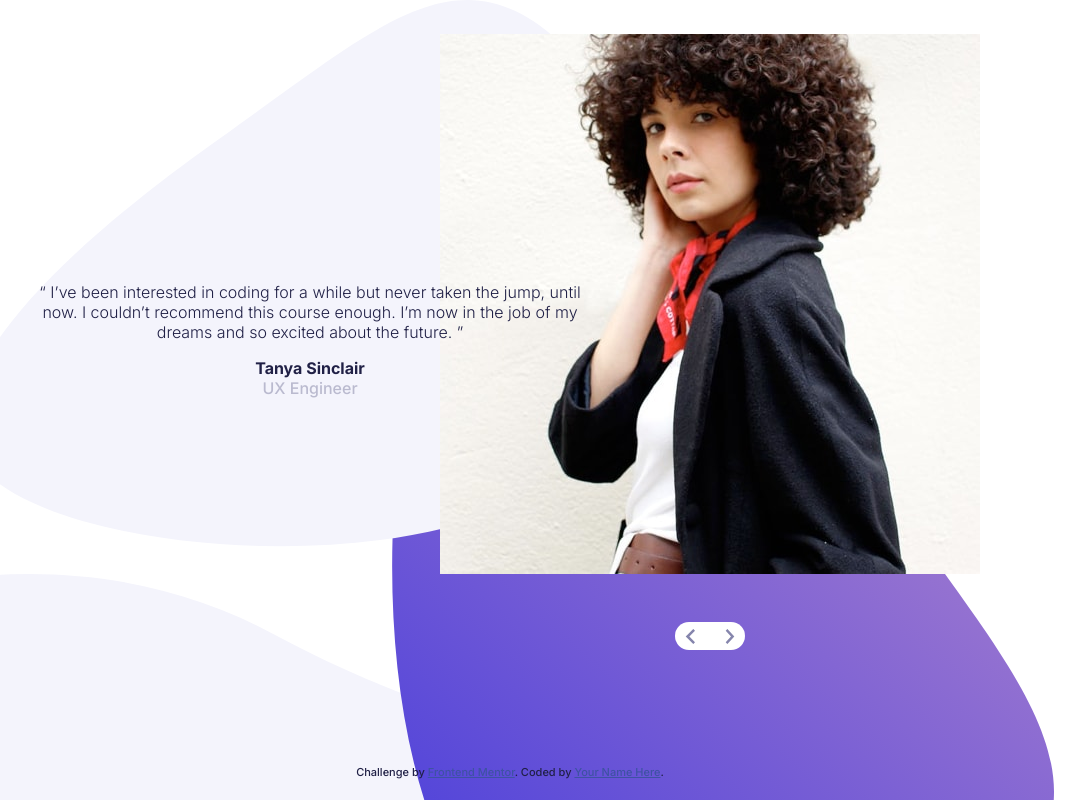
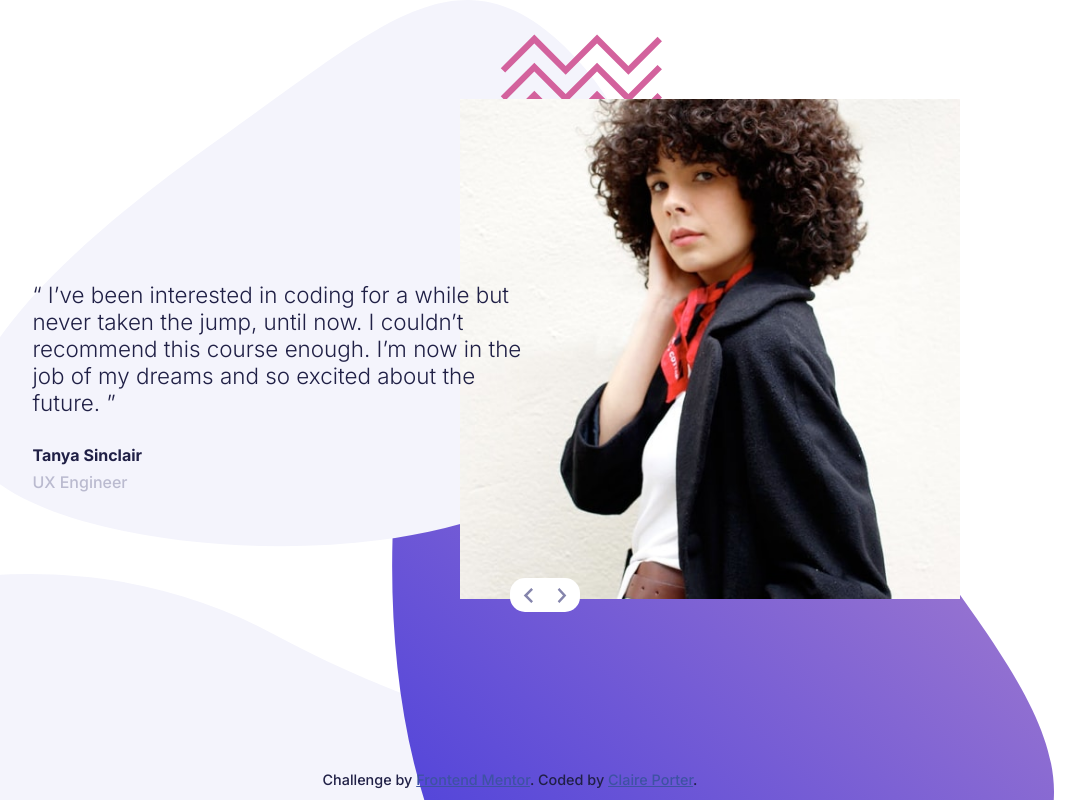
Before and after one commit to claireporter26/coding-bootcamp-testimonials, a plain HTML site: page index.html in a window 1280 px wide. Shown: the whole page, without its empty margins (130-1215 px from the left). Drawn offline with Linux system fonts and the light colour scheme.

Commit message:
worked on desktop foreground

```diff
--- a/index.html
+++ b/index.html
@@ -57,7 +57,7 @@
   <footer>
     <div class="attribution">
       Challenge by <a href="https://www.frontendmentor.io?ref=challenge" target="_blank">Frontend Mentor</a>.
-      Coded by <a href="#">Your Name Here</a>.
+      Coded by <a href="#">Claire Porter</a>.
     </div>
   </footer>
 </body>
--- a/scss/modules/_footer.scss
+++ b/scss/modules/_footer.scss
@@ -7,9 +7,9 @@ footer {
 }
 
 .attribution {
-    font-size: 11px;
+    font-size: .45rem;
     text-align: center;
-    padding: 0 0 1em 0;
+    padding: 0 0 .2em 0;
 }
 
 .attribution a {
--- a/scss/modules/_slides.scss
+++ b/scss/modules/_slides.scss
@@ -4,7 +4,7 @@
     align-self: center;
 
     @include atLarge {
-        height: 90%;
+        height: 70%;
     }
 
 
@@ -34,6 +34,7 @@
         font-size: .5rem;
         padding: 5em 1em 0 1em;
         margin-bottom: 0;
+        max-width: 550px;
 
         @include atLarge {
             grid-column: 1 / 4;
@@ -41,7 +42,12 @@
             align-self: center;
             padding-top: 0;
             z-index: 10;
+            text-align: left;
+            font-size: .7rem;
+            padding: 3em 1em 0 1em;
         }
+
+
     }
 
     &_nameText {
@@ -63,7 +69,7 @@
    max-width: 240px;
 
    @include atLarge {
-    max-width: 100%;
+    max-width: 500px;
     grid-column: 3 / -1;
     grid-row: 1 / 2;
    }
@@ -73,7 +79,7 @@
 
 .slideControls {
     background-color: #fff;
-    padding: .2em .3em;
+    padding: .3em .4em;
     border-radius: 15px;
     display: flex;
     width: 70px;
@@ -84,6 +90,11 @@
     right: 0;
     margin: 0 auto;
 
+    @include atLarge {
+        left: 50px;
+        right: auto;
+    }
+
 }
 
 .slide2 {
```
Also changed, not shown: css/styles.css, 1 other file.
